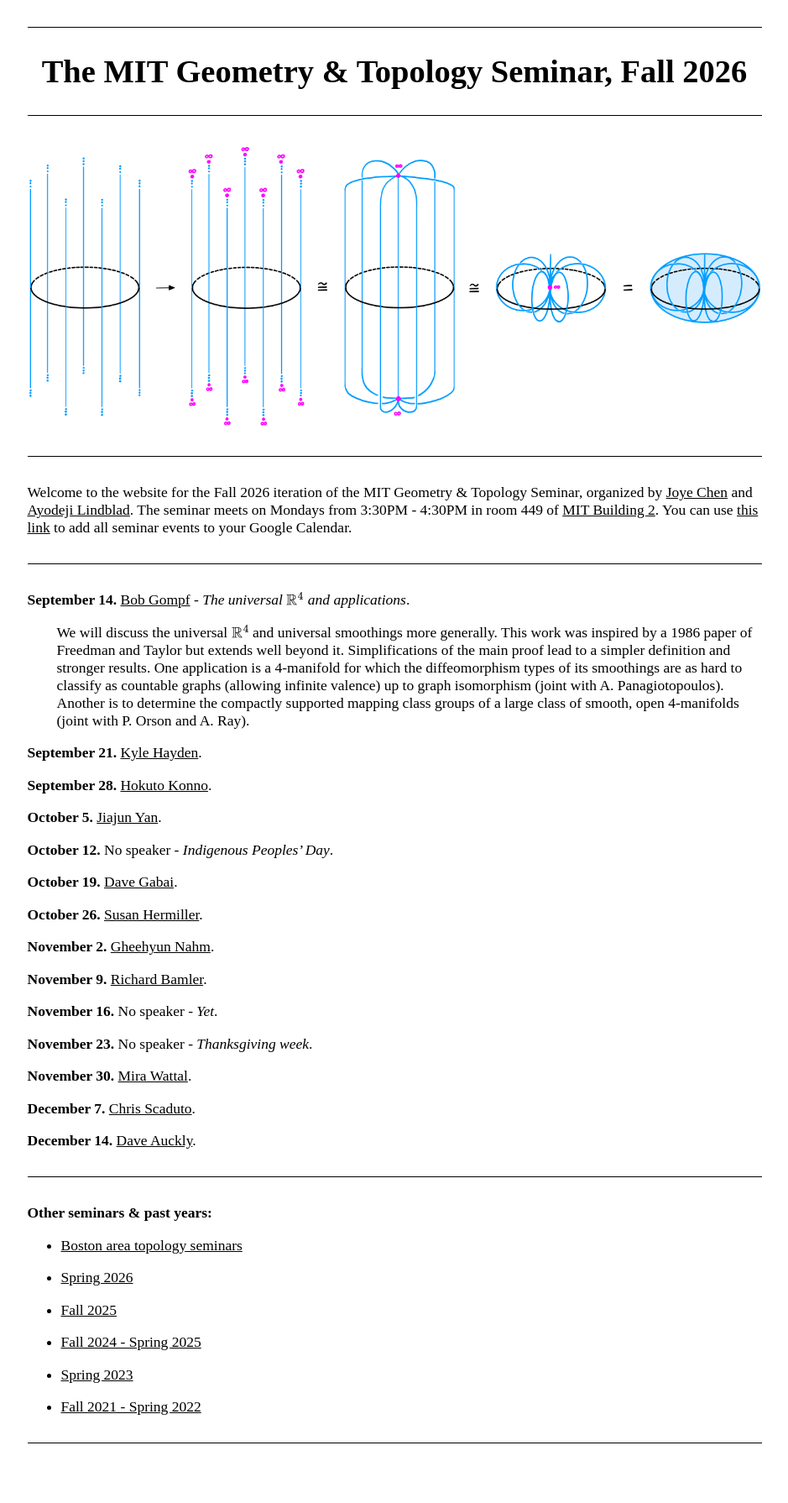
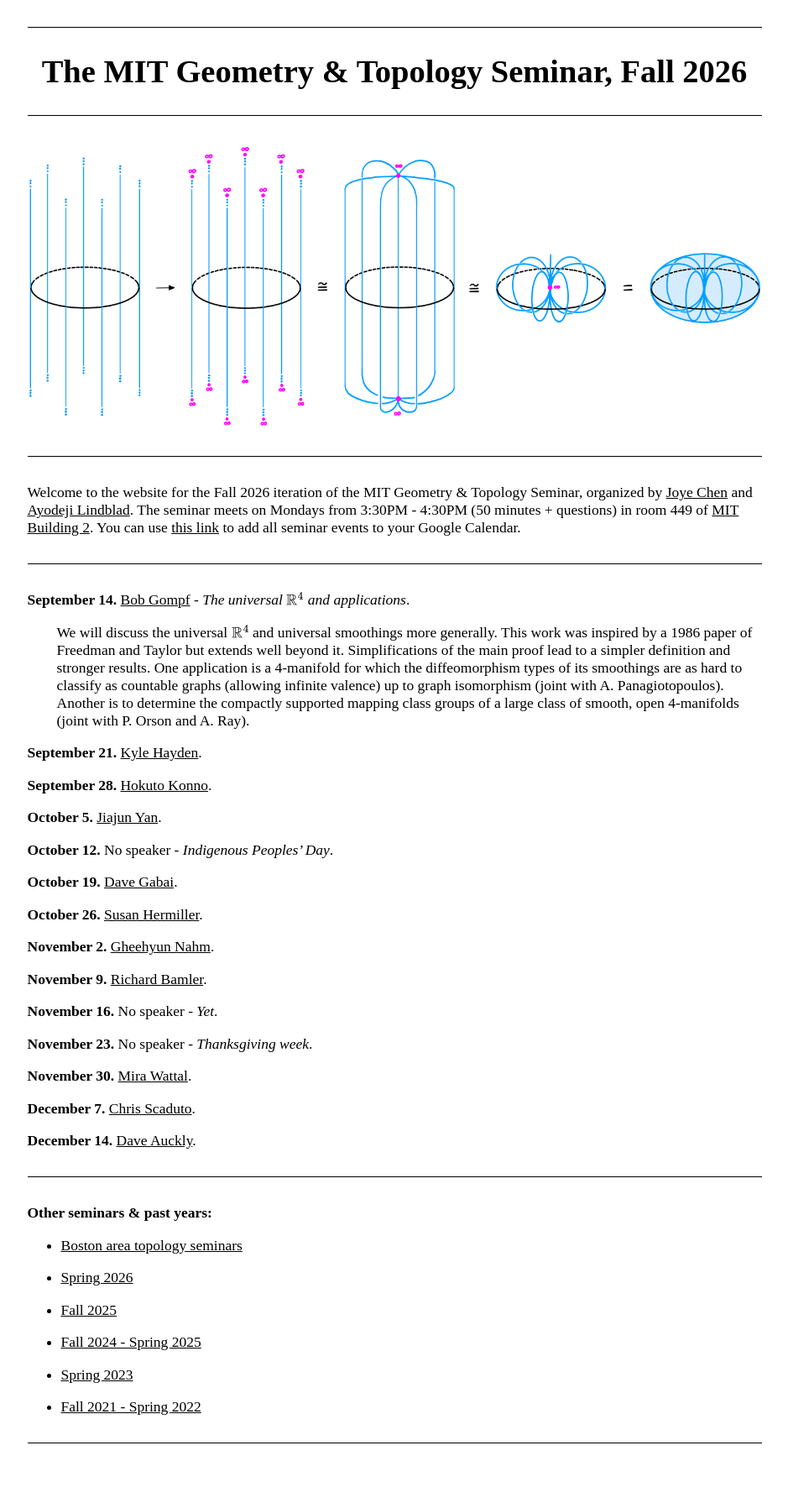
Before and after one commit to AyodejiLindblad/AyodejiLindblad.github.io, a Jekyll site: the page built from seminars/MIT-G&T-FA26/index.md, in a window 1280 px wide. Shown: the whole page at 84% size, without its empty margins (170-1109 px from the left). Built offline with Jekyll 4.4.1, drawn with Linux system fonts in a browser that asks for light colours; some web fonts are replaced.

Commit message:
50 minutes

```diff
--- a/seminars/MIT-G&T-FA26/index.md
+++ b/seminars/MIT-G&T-FA26/index.md
@@ -33,7 +33,7 @@ layout: default
 ---
 
 
-Welcome to the website for the Fall 2026 iteration of the MIT Geometry & Topology Seminar, organized by [Joye Chen](https://math.mit.edu/directory/profile.html?pid=2584) and [Ayodeji Lindblad](https://low-dim.top). The seminar meets on Mondays from 3:30PM - 4:30PM in room 449 of [MIT Building 2](https://maps.app.goo.gl/7qUtncvjbaUnE5SH9?g_st=ic). You can use [this link](https://calendar.google.com/calendar/u/0?cid=NGI4MGVlYzQ4MjI4YWU1NTAxY2NhNWYxZTE0N2M5ZGRlNTI4MTAxMzNkOTQyNDNkZDBmMTE0MDNiMjEzNTU5NUBncm91cC5jYWxlbmRhci5nb29nbGUuY29t) to add all seminar events to your Google Calendar.
+Welcome to the website for the Fall 2026 iteration of the MIT Geometry & Topology Seminar, organized by [Joye Chen](https://math.mit.edu/directory/profile.html?pid=2584) and [Ayodeji Lindblad](https://low-dim.top). The seminar meets on Mondays from 3:30PM - 4:30PM (50 minutes + questions) in room 449 of [MIT Building 2](https://maps.app.goo.gl/7qUtncvjbaUnE5SH9?g_st=ic). You can use [this link](https://calendar.google.com/calendar/u/0?cid=NGI4MGVlYzQ4MjI4YWU1NTAxY2NhNWYxZTE0N2M5ZGRlNTI4MTAxMzNkOTQyNDNkZDBmMTE0MDNiMjEzNTU5NUBncm91cC5jYWxlbmRhci5nb29nbGUuY29t) to add all seminar events to your Google Calendar.
 
 
 ---
```
